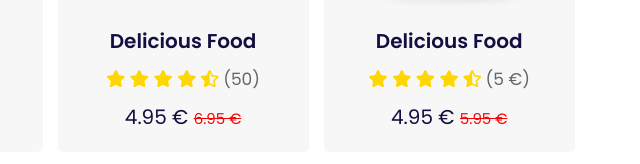
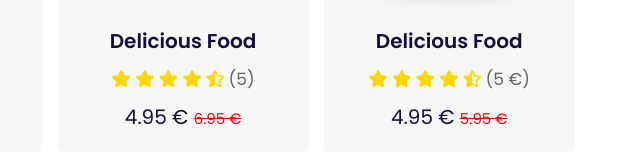
Before and after one commit to sousaalex/-Food-and-Restaurant-Website, a plain HTML site: page index.html in a window 1280 px wide. Shown: the part 1867-2031 px from the top of the page, 590-1230 px from the left. Drawn offline with Linux system fonts and the light colour scheme.

```diff
--- a/index.html
+++ b/index.html
@@ -264,7 +264,7 @@
                     <i class="fas fa-star"></i>
                     <i class="fas fa-star"></i>
                     <i class="fas fa-star-half-alt"></i>
-                    <span> (50) </span>
+                    <span> (5) </span>
                 </div>
                 <div class="price">4.95 € <span> 6.95 €</span></div>
                 <!--a href="#" class="btn">add to cart</a-->
```
